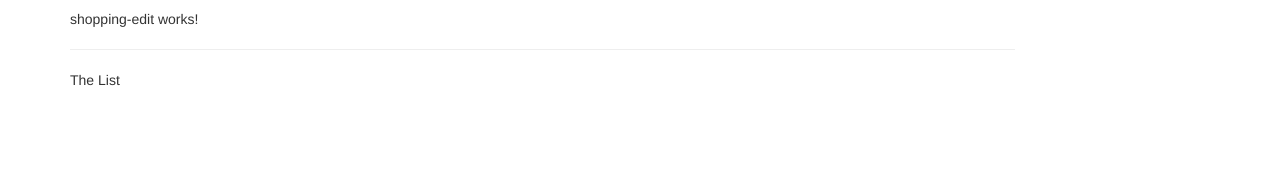
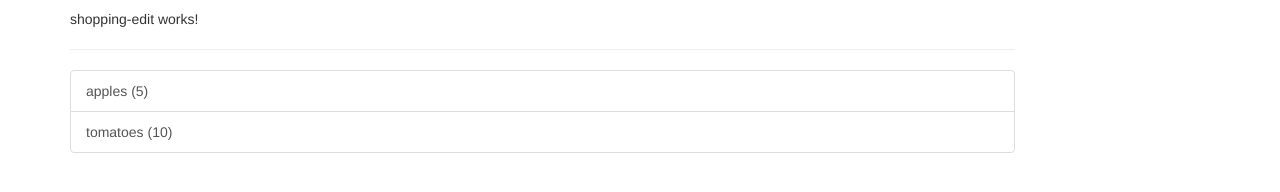
Before and after one commit to chanmsdian/Angular-Project, an Angular app: page / in a window 1280 px wide. Shown: the part 310-502 px from the top of the page. Built offline with nearby package versions, Linux system fonts and the light colour scheme.

Commit message:
created ne model for Ingredients

```diff
--- /dev/null
+++ b/src/app/shared/ingredient.model.ts
@@ -0,0 +1,5 @@
+export class Ingredient{
+constructor(public name:string,public amount:number)
+{}
+
+}
--- a/src/app/shopping-list/shopping-list.component.html
+++ b/src/app/shopping-list/shopping-list.component.html
@@ -2,6 +2,13 @@
     <div class="col-xs-10">
         <app-shopping-edit></app-shopping-edit>
         <hr>
-        <p>The List</p>
+        <ul class="list-group">
+            <a
+             class="list-group-item"
+             style="cursor: pointer;"
+             *ngFor="let i of ingredients">
+             {{ i.name}} ({{i.amount}})
+            </a>
+        </ul>
     </div>
 </div>
--- a/src/app/shopping-list/shopping-list.component.ts
+++ b/src/app/shopping-list/shopping-list.component.ts
@@ -1,12 +1,15 @@
 import { Component, OnInit } from '@angular/core';
-
+import { Ingredient } from '../shared/ingredient.model';
 @Component({
   selector: 'app-shopping-list',
   templateUrl: './shopping-list.component.html',
   styleUrls: ['./shopping-list.component.css']
 })
 export class ShoppingListComponent implements OnInit {
-
+ingredients: Ingredient[]=[
+  new Ingredient('apples',5),
+  new Ingredient('tomatoes',10)
+];
   constructor() { }
 
   ngOnInit(): void {
```
